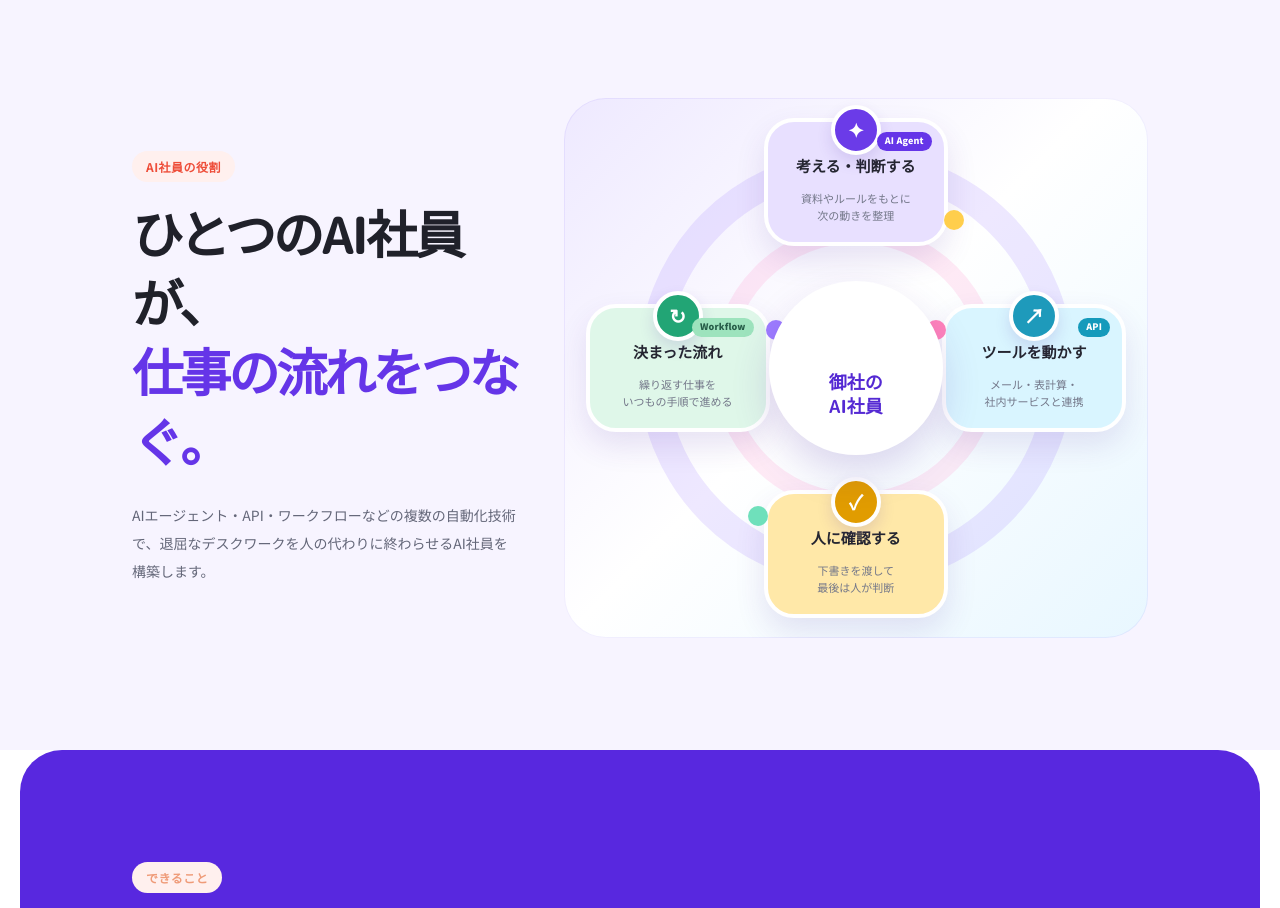
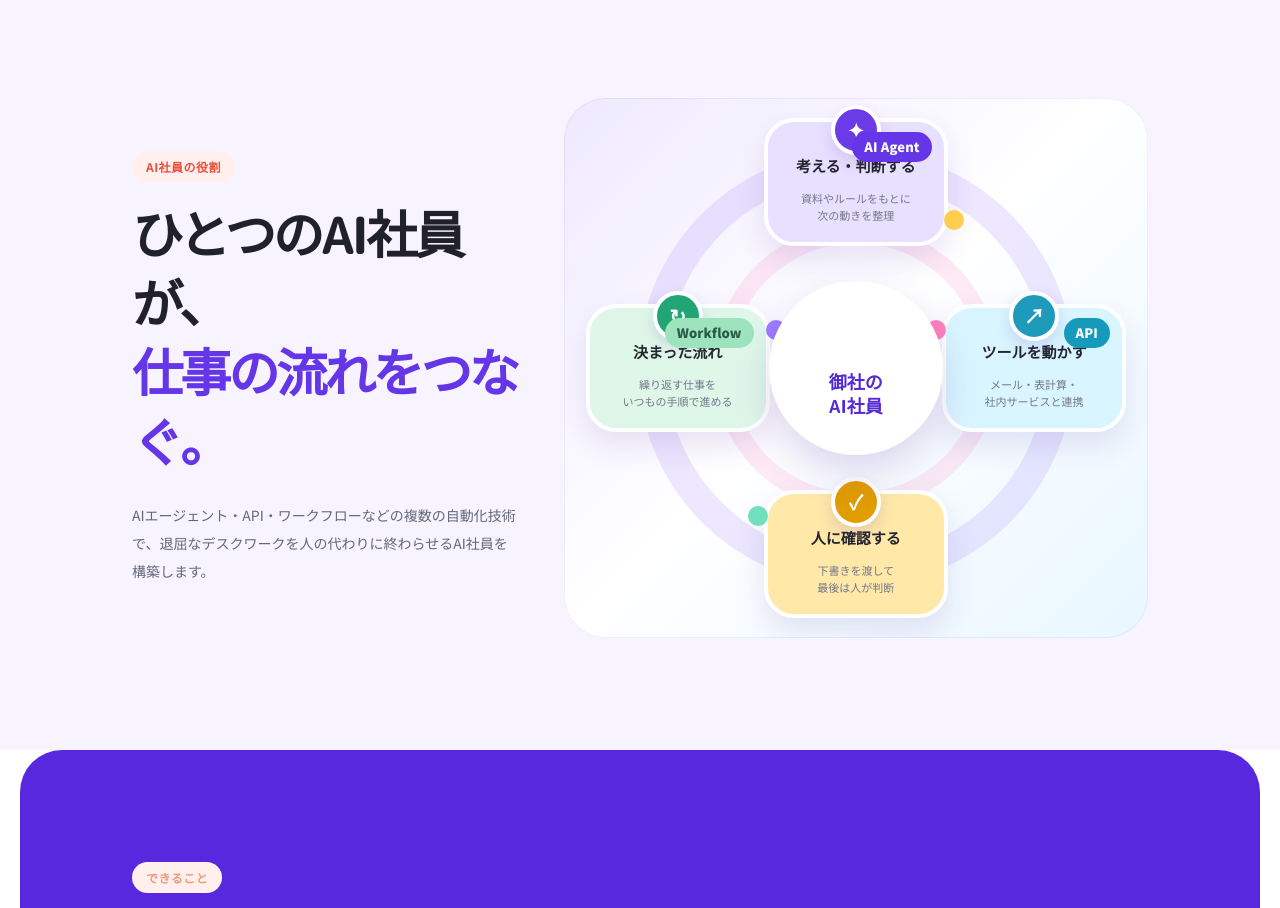
Before and after one commit to ihatov08/def-inc-corporate-site, an Astro site: page /ai-employee in a window 1280 px wide. Shown: the part 4600-5508 px from the top of the page. Built offline with nearby package versions, Linux system fonts and the light colour scheme; Astro itself is replaced by a stand-in of ours.

Commit message:
Enlarge workflow technology labels

```diff
--- a/src/pages/ai-employee.astro
+++ b/src/pages/ai-employee.astro
@@ -288,7 +288,7 @@ const steps = [
   .ai-automation-avatar { position:absolute; top:-44px; }
   .ai-automation-avatar svg { width:110px; height:110px; }
   .ai-automation-center strong { margin-top:55px; color:#5429d3; font-family:"M PLUS Rounded 1c", sans-serif; font-size:18px; line-height:1.35; }
-  .ai-orbit-tech { position:absolute !important; top:10px !important; right:12px !important; display:block !important; margin:0 !important; padding:4px 8px !important; border-radius:999px; color:#fff !important; background:#6535e8 !important; font-size:9px !important; font-style:normal; font-weight:800; letter-spacing:.02em; line-height:1.2; transform:none !important; }
+  .ai-orbit-tech { position:absolute !important; top:10px !important; right:12px !important; display:block !important; margin:0 !important; padding:7px 12px !important; border-radius:999px; color:#fff !important; background:#6535e8 !important; font-size:13px !important; font-style:normal; font-weight:800; letter-spacing:.01em; line-height:1.2; transform:none !important; }
   .ai-orbit-right .ai-orbit-tech { background:#159abb !important; } .ai-orbit-left .ai-orbit-tech { color:#255b47 !important; background:#9de3bd !important; }
   .ai-orbit { position:absolute; z-index:1; display:grid; place-items:center; width:184px; min-height:128px; padding:30px 16px 14px; border:4px solid #fff; border-radius:30px; background:#fff; box-shadow:0 14px 30px rgba(75,40,160,.12); text-align:center; }
   .ai-orbit::after { content:""; position:absolute; width:20px; height:20px; border-radius:50%; background:#ffce4c; }
```
